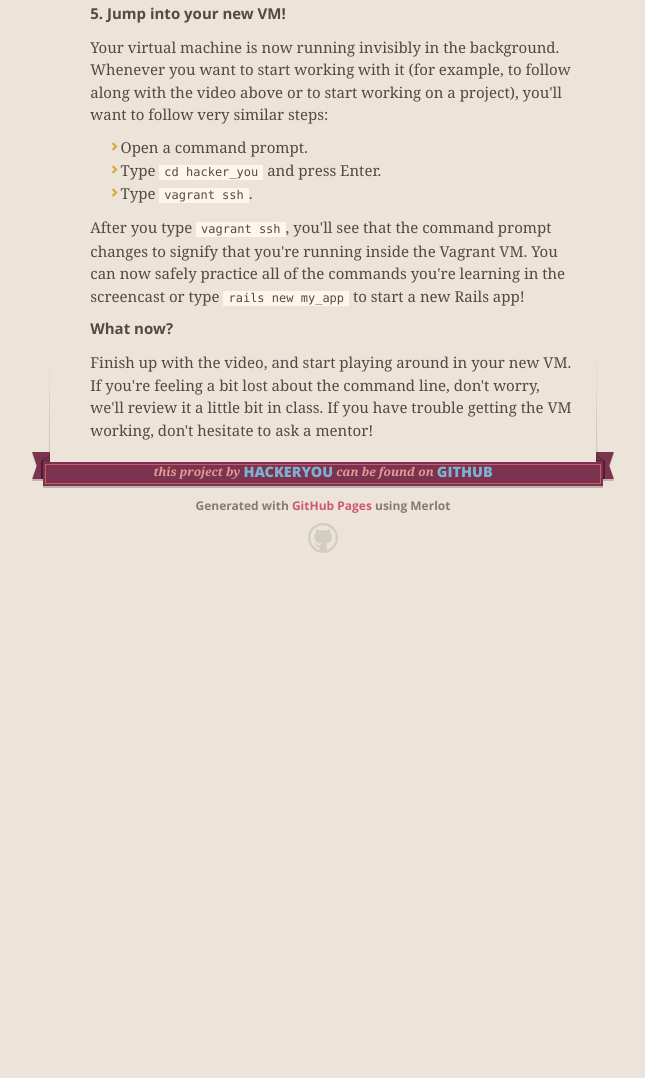
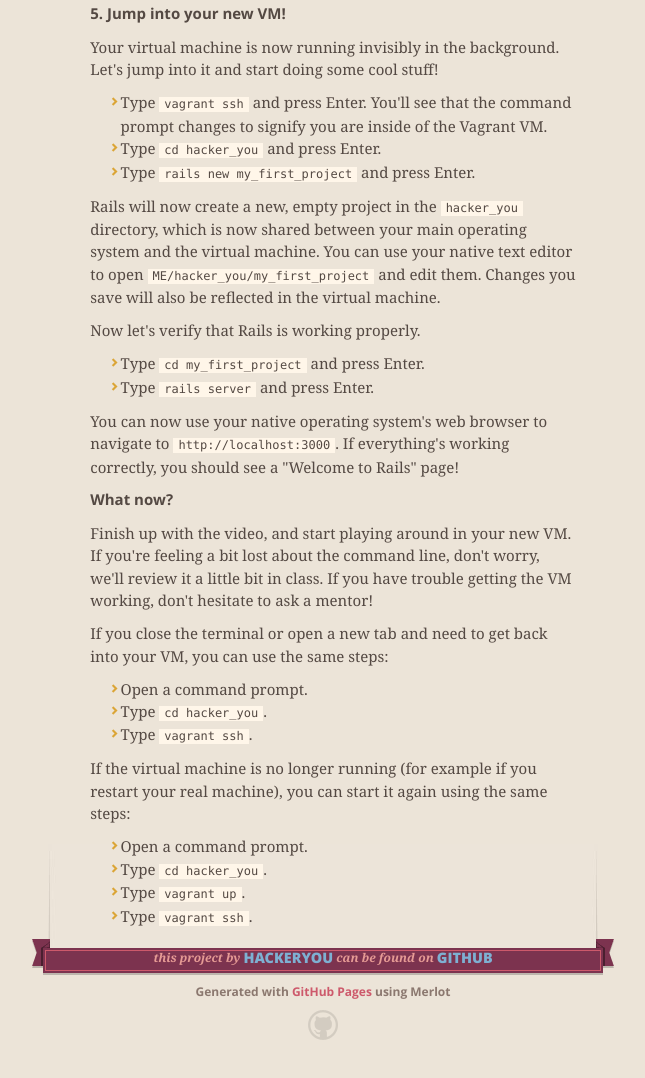
Before and after one commit to HackerYou/vagrant_vm, a plain HTML site: page index.html in a window 1280 px wide. Shown: the part 1631-2709 px from the top of the page, without its empty margins (317-962 px from the left). Before the commit the page ends 2224 px from the top, so only its background shows below. Drawn offline with nearby package versions, Linux system fonts and the light colour scheme.

Commit message:
Update index.html

```diff
--- a/index.html
+++ b/index.html
@@ -116,18 +116,46 @@
 <h3>
 <a name="5-jump-into-your-new-vm" class="anchor" href="#5-jump-into-your-new-vm"><span class="octicon octicon-link"></span></a>5. Jump into your new VM!</h3>
 
-<p>Your virtual machine is now running invisibly in the background. Whenever you want to start working with it (for example, to follow along with the video above or to start working on a project), you'll want to follow very similar steps:</p>
+<p>Your virtual machine is now running invisibly in the background. Let's jump into it and start doing some cool stuff!</p>
 
 <ul>
-<li>Open a command prompt.</li>
-<li>Type <code>cd hacker_you</code> and press Enter.</li>
-<li>Type <code>vagrant ssh</code>.</li>
-</ul><p>After you type <code>vagrant ssh</code>, you'll see that the command prompt changes to signify that you're running inside the Vagrant VM. You can now safely practice all of the commands you're learning in the screencast or type <code>rails new my_app</code> to start a new Rails app!</p>
+  <li>Type <code>vagrant ssh</code> and press Enter. You'll see that the command prompt changes to signify you are inside of the Vagrant VM.</li>
+  <li>Type <code>cd hacker_you</code> and press Enter.</li>
+  <li>Type <code>rails new my_first_project</code> and press Enter.</li>
+</ul>
+
+<p>Rails will now create a new, empty project in the <code>hacker_you</code> directory, which is now shared between your main operating system and the virtual machine. You can use your native text editor to open <code>ME/hacker_you/my_first_project</code> and edit them. Changes you save will also be reflected in the virtual machine.</p>
+
+<p>Now let's verify that Rails is working properly.</p>
+
+<ul>
+  <li>Type <code>cd my_first_project</code> and press Enter.</li>
+  <li>Type <code>rails server</code> and press Enter.</li>
+</ul>
+
+<p>You can now use your native operating system's web browser to navigate to <code>http://localhost:3000</code>. If everything's working correctly, you should see a "Welcome to Rails" page!</p>
 
 <h3>
 <a name="what-now" class="anchor" href="#what-now"><span class="octicon octicon-link"></span></a>What now?</h3>
 
 <p>Finish up with the video, and start playing around in your new VM. If you're feeling a bit lost about the command line, don't worry, we'll review it a little bit in class. If you have trouble getting the VM working, don't hesitate to ask a mentor!</p>
+
+<p>If you close the terminal or open a new tab and need to get back into your VM, you can use the same steps:</p>
+
+<ul>
+<li>Open a command prompt.</li>
+<li>Type <code>cd hacker_you</code>.</li>
+<li>Type <code>vagrant ssh</code>.</li>
+</ul>
+
+<p>If the virtual machine is no longer running (for example if you restart your real machine), you can start it again using the same steps:</p>
+
+<ul>
+<li>Open a command prompt.</li>
+<li>Type <code>cd hacker_you</code>.</li>
+<li>Type <code>vagrant up</code>.</li>
+<li>Type <code>vagrant ssh</code>.</li>
+</ul>
       </section>
 
       <footer>
```
